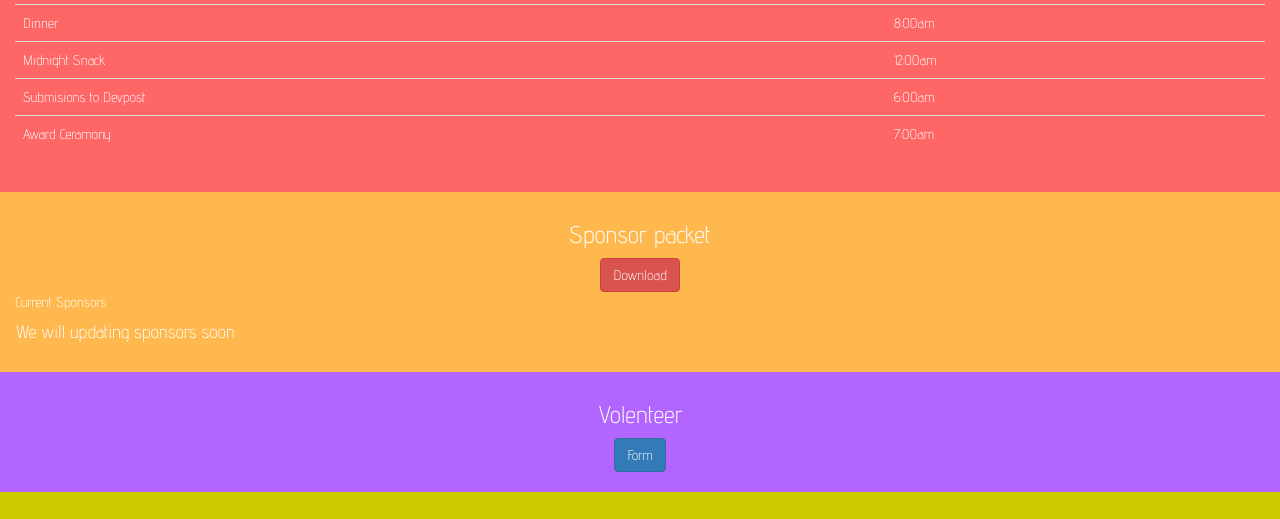
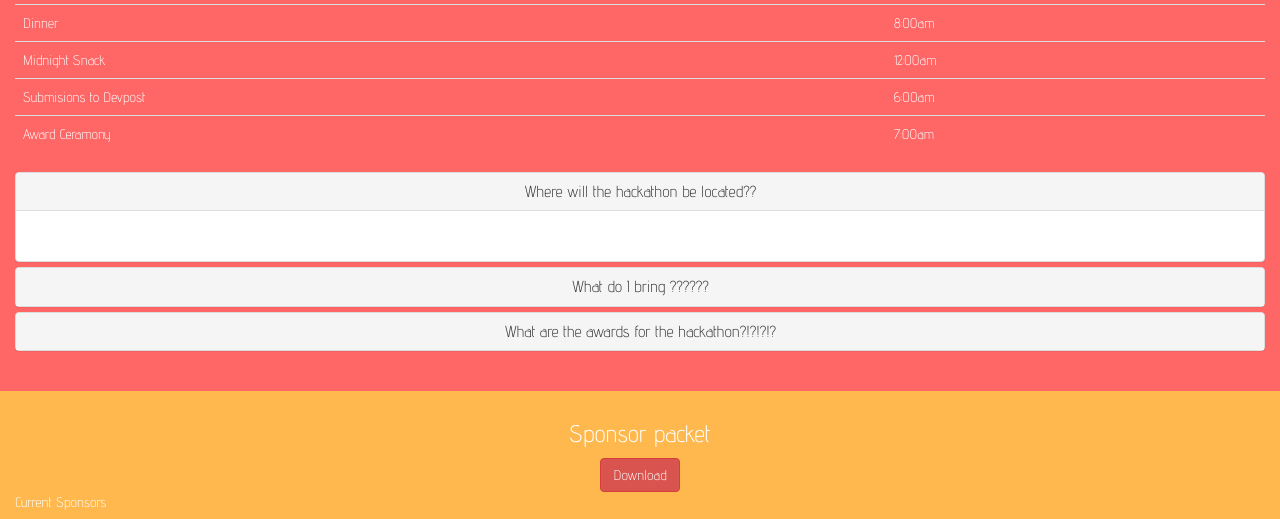
Before and after one commit to dawnstar123/Project-dawn, a plain HTML site: page Hackathon Website/index.html in a window 1280 px wide. Shown: the part 1218-1737 px from the top of the page. Drawn offline with nearby package versions, Linux system fonts and the light colour scheme; a script that the page names is missing.

Commit message:
Accordians and collapsables
+FAQ section
+Accordians that can extend and collapse

```diff
--- a/Hackathon Website/index.html
+++ b/Hackathon Website/index.html
@@ -48,12 +48,10 @@
       <tr>
         <td style="text-align: left">Check in</td>
         <td style="text-align: left">9:00am</td>
-
       </tr>
       <tr>
         <td style="text-align: left">Opening Ceramony</td>
         <td style="text-align: left">10:00am</td>
-
       </tr>
       <tr>
         <td style="text-align: left">Hacking begins</td>
@@ -85,6 +83,34 @@
       </tr>
     </tbody>
   </table>
+  <div class="custom">
+  <div class="panel-group" id="accordion">
+    <div class="panel panel-default">
+      <div class="panel-heading">
+        <h4 class="panel-title"> <a data-toggle="collapse" data-parent="#accordion" href="#collapse1"> Where will the hackathon be located??</a></h4>
+      </div>
+      <div id="collapse1" class="panel-collapse collapse in">
+        <div class="panel-body" >We will be revealing our venue soon stay tuned and until this check the website for updates.</div>
+      </div>
+    </div>
+    <div class="panel panel-default">
+      <div class="panel-heading">
+        <h4 class="panel-title"> <a data-toggle="collapse" data-parent="#accordion" href="#collapse2"> What do I bring ??????</a> </h4>
+      </div>
+      <div id="collapse2" class="panel-collapse collapse">
+        <div class="panel-body">Bring a laptop, a valid student id, a spleeping bag, chargers, power cable power banks, testing devices if u need them and also ideas + fun.</div>
+      </div>
+    </div>
+    <div class="panel panel-default">
+      <div class="panel-heading">
+        <h4 class="panel-title"> <a data-toggle="collapse" data-parent="#accordion" href="#collapse3"> What are the awards for the hackathon?!?!?!?</a> </h4>
+      </div>
+      <div id="collapse3" class="panel-collapse collapse">
+        <div class="panel-body">We will be announcing our awards later until then stay tuned!!!!</div>
+      </div>
+    </div>
+  </div>
+</div>
 </div>
 <div class="container-fluid bg-4 text-center">
   <h3>Sponsor packet</h3>
@@ -94,17 +120,9 @@
 </div>
 <div class="container-fluid bg-6 text-center">
   <h3>Volenteer</h3>
-<a href="https://docs.google.com/forms/d/e/1FAIpQLSfUlxnSKc_hz4UXb_CsOvd9QANtxZxcqAyuB5UUQjJs9jAHPQ/viewform" class="btn btn-primary">Form</a>
-</div>
+  <a href="https://docs.google.com/forms/d/e/1FAIpQLSfUlxnSKc_hz4UXb_CsOvd9QANtxZxcqAyuB5UUQjJs9jAHPQ/viewform" class="btn btn-primary">Form</a> </div>
 <div class="container-fluid bg-5 text-center">
   <h3>Contact</h3>
-<a href="https://www.facebook.com/">
-	<img src="images/fb.png" width="20" height="20">
-</a><a href="https://twitter.com/">         <img src="images/twitter.png" width="22" height="20"></a>
-<a href="https://www.youtube.com/">
-	<img src="images/youtube.png" width="20" height="20">
-    </a>
-</div>
+  <a href="https://www.facebook.com/"> <img src="images/fb.png" width="20" height="20"> </a><a href="https://twitter.com/"> <img src="images/twitter.png" width="22" height="20"></a> <a href="https://www.youtube.com/"> <img src="images/youtube.png" width="20" height="20"> </a> </div>
 </body>
-
 </html>
--- a/Hackathon Website/style.css
+++ b/Hackathon Website/style.css
@@ -64,3 +64,6 @@ body, html {
 body {
    font-family: adv;
 }
+panel-group{
+	color:black;
+}
```
Lines whose indentation alone changed are shown as unchanged.
